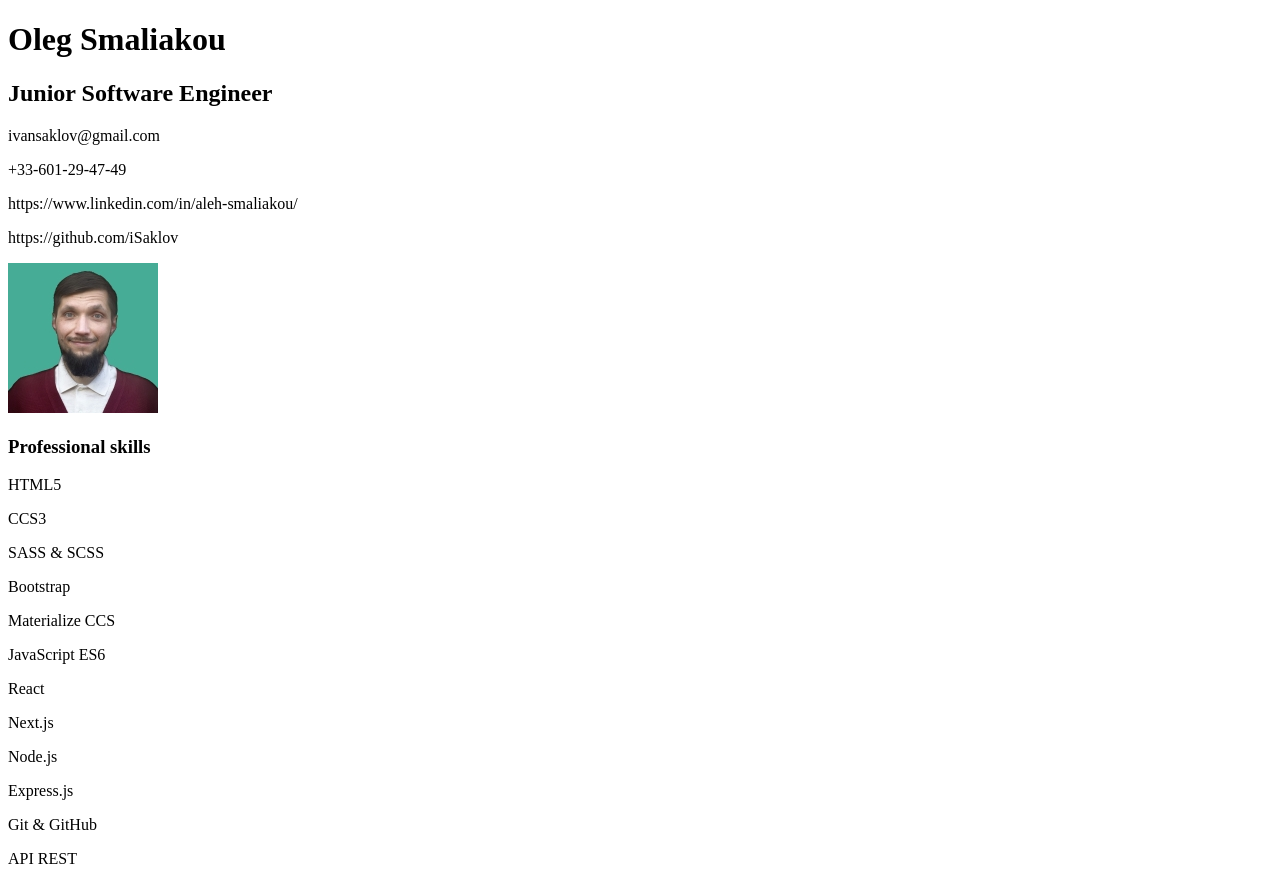
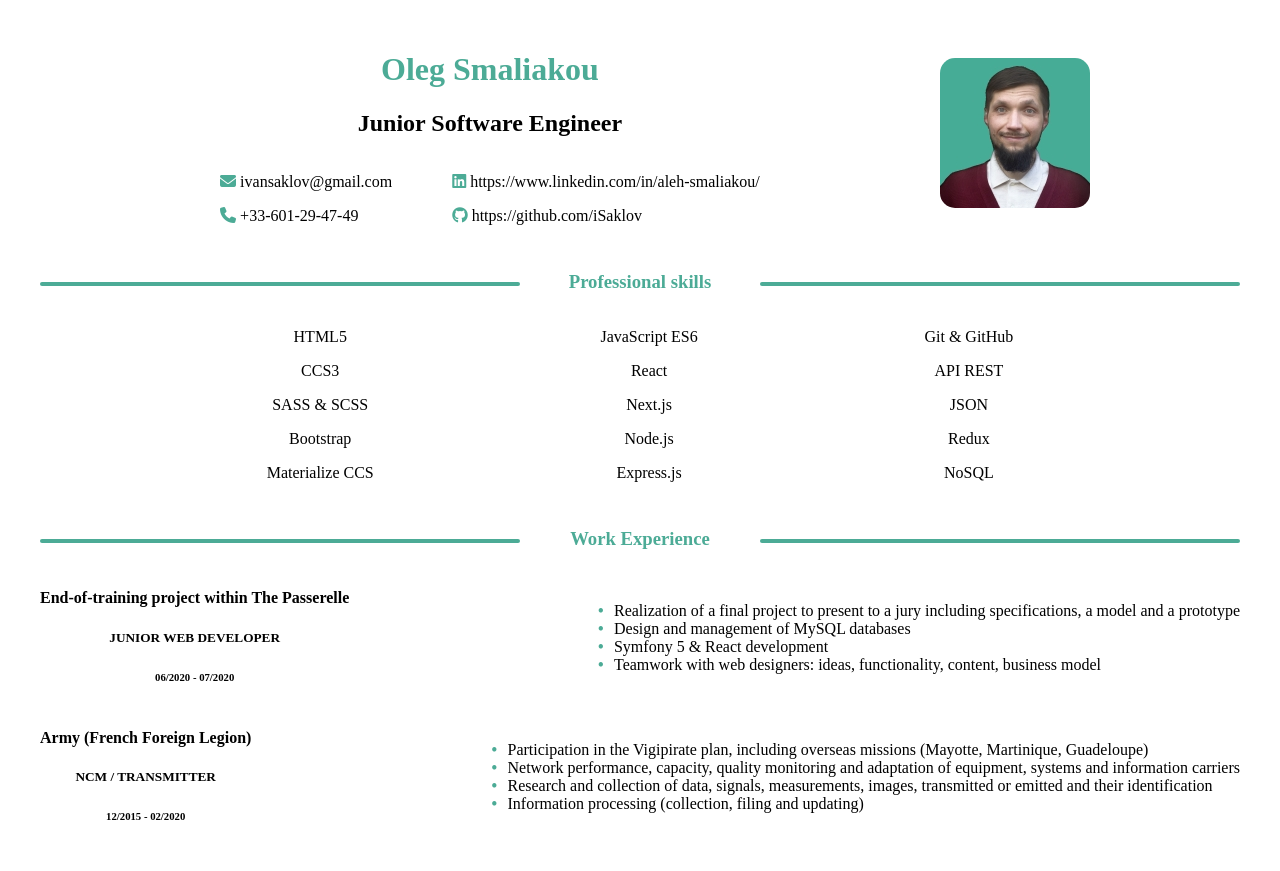
Before and after one commit to iSaklov/rsschool-cv, a plain HTML site: page index.html in a window 1280 px wide. Shown: the top 871 px of the page. Drawn offline with Linux system fonts and the light colour scheme.

Commit message:
feat: add style.css with base style fix: link readme file

```diff
--- a/index.html
+++ b/index.html
@@ -11,19 +11,19 @@
 	<link rel="stylesheet" href="style.css">
 </head>
 
-<body>
+<body class="container">
 	<header>
 		<div class="intro">
 			<h1>Oleg Smaliakou</h1>
 			<h2>Junior Software Engineer</h2>
 			<article class="contacts">
 				<div>
-					<p>ivansaklov@gmail.com</p>
-					<p>+33-601-29-47-49</p>
+					<p><i class="fa-solid fa-envelope"></i> ivansaklov@gmail.com</p>
+					<p><i class="fa-solid fa-phone"></i> +33-601-29-47-49</p>
 				</div>
 				<div>
-					<p>https://www.linkedin.com/in/aleh-smaliakou/</p>
-					<p>https://github.com/iSaklov</p>
+					<p><i class="fa-brands fa-linkedin"></i> https://www.linkedin.com/in/aleh-smaliakou/</p>
+					<p><i class="fa-brands fa-github"></i> https://github.com/iSaklov</p>
 				</div>
 			</article>
 		</div>
@@ -39,7 +39,7 @@
 				<div>
 					<p>HTML5</p>
 					<p>CCS3</p>
-					<p>SASS & SCSS</p>
+					<p>SASS &amp; SCSS</p>
 					<p>Bootstrap</p>
 					<p>Materialize CCS</p>
 				</div>
@@ -73,7 +73,7 @@
 						<li>Realization of a final project to present to a jury including specifications, a model and a prototype
 						</li>
 						<li>Design and management of MySQL databases</li>
-						<li>Symfony 5 & React development</li>
+						<li>Symfony 5 &amp; React development</li>
 						<li>Teamwork with web designers: ideas, functionality, content, business model</li>
 					</ul>
 				</div>
@@ -149,5 +149,7 @@
 				</div>
 		</section>
 	</main>
+
+	<script src="https://kit.fontawesome.com/9fc43a893d.js" crossorigin="anonymous"></script>
 </body>
 </html>
--- a/style.css
+++ b/style.css
@@ -0,0 +1,122 @@
+:root {
+	--color-primary: #4CAB96;
+	--margin-bottom: 30px;
+}
+
+.container {
+	max-width: 1200px;
+	margin: 0 auto;
+	padding: 30px;
+	text-align: center;
+}
+
+/*** HEADER ***/
+
+header {
+	display: flex;
+	justify-content: space-evenly;
+	align-items: center;
+}
+
+.intro h1 {
+	color: var(--color-primary);
+}
+
+.contacts {
+	display: flex;
+	justify-content: space-between;
+	align-items: center;
+	text-align: left;
+}
+
+.contacts div {
+	margin: 0 30px;
+}
+
+.contacts i {
+	color: var(--color-primary);
+}
+
+.div-avatar img {
+	border-radius: 10%;
+}
+
+/*** MAIN ***/
+
+header, section {
+	margin-bottom: var(--margin-bottom);
+}
+
+section h3 {
+	color: var(--color-primary);
+	position: relative;
+}
+
+section ul {
+	list-style: none;
+}
+
+ul li::before {
+  content: "\2022";  /* Add content: \2022 is the CSS Code/unicode for a bullet */
+  color: var(--color-primary); /* Change the color */
+  font-weight: bold; /* If you want it to be bold */
+  display: inline-block; /* Needed to add space between the bullet and the text */
+  width: 1em; /* Also needed for space (tweak if needed) */
+  margin-left: -1em; /* Also needed for space (tweak if needed) */
+}
+
+section h3::before, section h3::after {
+	content: "";
+	display: block;
+	width: 40%;
+	height: 4px;
+	border-radius: 10px;
+	background-color: var(--color-primary);
+	top: 50%;
+	position: absolute;
+}
+
+section h3::before {
+	left: 0;
+}
+
+section h3::after {
+	right: 0;
+}
+
+.experience article, .education article {
+	display: flex;
+	justify-content: space-between;
+	align-items: center;
+}
+
+.experience article div:last-of-type,
+.education article div:last-of-type {
+	/* background-color: #4CAB96; */
+	text-align: left;
+}
+
+/*** SKILLS ***/
+
+.competences {
+	display: flex;
+	justify-content: space-evenly;
+	align-items: center;
+}
+
+.experience {
+
+}
+
+/*** LANGUAGES ***/
+
+.languages article div {
+	display: flex;
+	justify-content: space-between;
+	align-items: center;
+}
+
+.languages article div p:last-of-type {
+	/* text-align: left; */
+	/* background-color: aqua; */
+}
```
Also changed, not shown: 1 other file.
